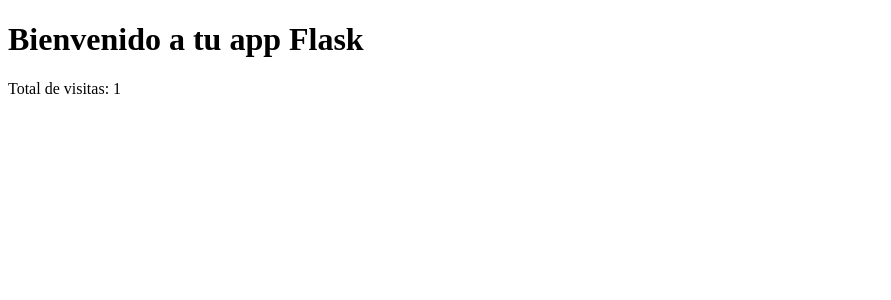
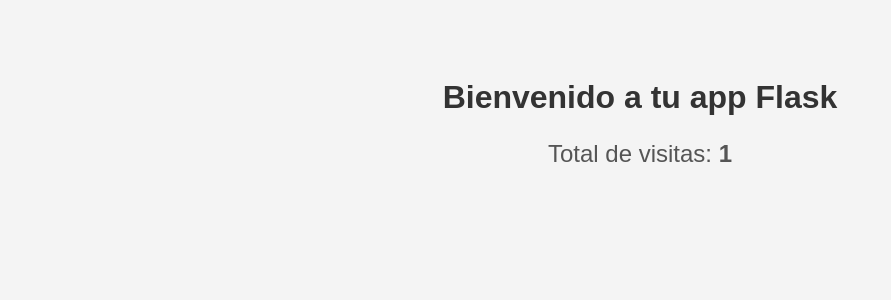
Before and after one commit to martinez111a/vm-, a Flask app: page / in a window 1280 px wide. Shown: the top 300 px of the page, without its empty margins (0-891 px from the left). Run offline with Flask 3, Linux system fonts and the light colour scheme; data comes from the database, SQL or seed files in the repository.

Commit message:
Update index.html

```diff
--- a/templates/index.html
+++ b/templates/index.html
@@ -1,10 +1,26 @@
 <!DOCTYPE html>
-<html>
+<html lang="es">
 <head>
+    <meta charset="UTF-8">
     <title>App Flask</title>
+    <style>
+        body {
+            font-family: Arial, sans-serif;
+            text-align: center;
+            padding-top: 50px;
+            background-color: #f4f4f4;
+        }
+        h1 {
+            color: #333;
+        }
+        p {
+            font-size: 24px;
+            color: #555;
+        }
+    </style>
 </head>
 <body>
     <h1>Bienvenido a tu app Flask</h1>
-    <p>Total de visitas: {{ total }}</p>
+    <p>Total de visitas: <strong>{{ total }}</strong></p>
 </body>
 </html>
```
